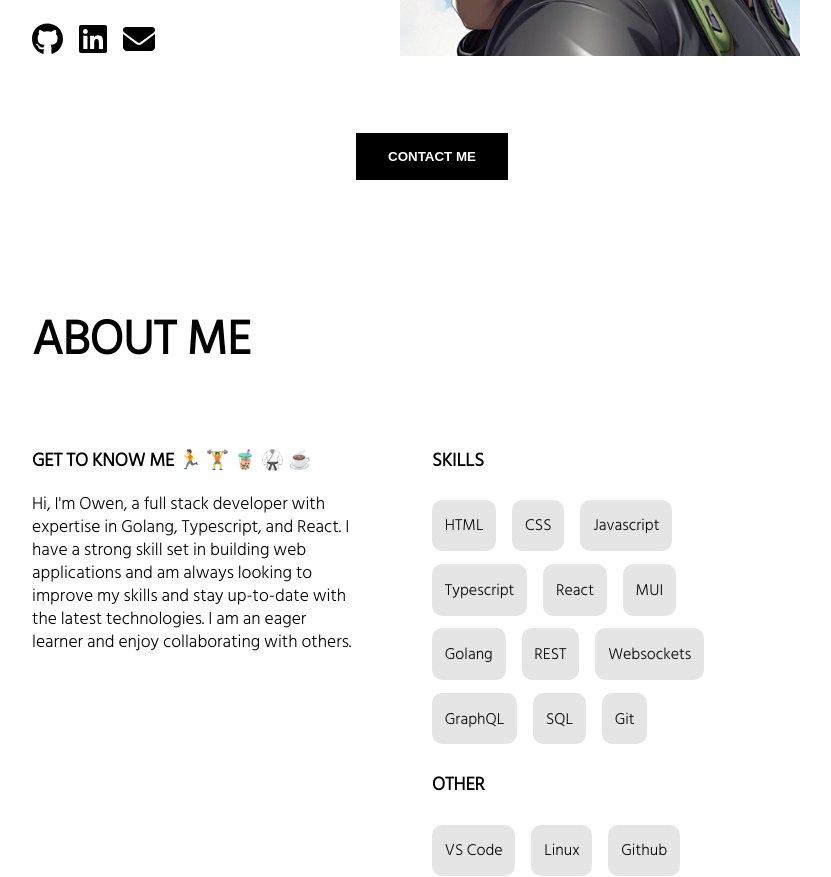
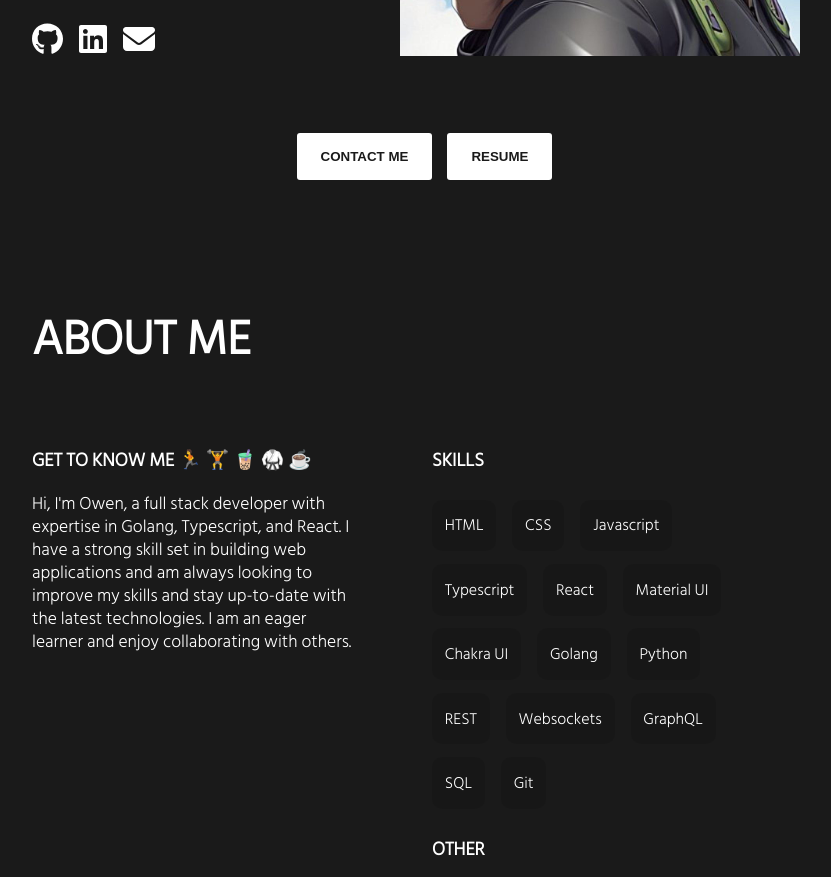
Before and after one commit to owengiri20/owen-portfolio, a React (Create React App) app: page / in a window 1280 px wide. Shown: the part 540-1417 px from the top of the page, without its empty margins (208-1039 px from the left). Built offline with nearby package versions, Linux system fonts and the light colour scheme.

Commit message:
add resume link

```diff
--- a/src/App.css
+++ b/src/App.css
@@ -276,17 +276,28 @@ footer {
 	padding-bottom: 0rem;
 }
 
-.contact-me-btn {
+.contact-container {
 	position: absolute;
 	bottom: 10%;
-  padding: 1rem 2rem;
-  text-transform: uppercase;
+	border-radius: 9px;
+	transition: all ease 0.2s;
+}
+
+.contact-container button{
+	background: transparent;
+	outline: 0;
 	border: 0;
+	margin-right: 15px;
 	background-color: var(--text-color);
 	color: var(--background-color);
+	padding: 1rem 1.5rem;
+	text-transform: uppercase;
+	border-radius: 3px;
 	cursor: pointer;
 	font-weight: bold;
-  transition: all ease 0.2s;
+
+
+	/* border: 2px solid red; */
 }
 
 .contact-me-btn:hover {
--- a/src/App.tsx
+++ b/src/App.tsx
@@ -11,6 +11,7 @@ import { Nav } from "./components/nav/Nav"
 import { getTheme } from "./components/nav/ThemeMenu"
 import { ProjectPage } from "./components/projects/ProjectPage"
 import { ProjectCarousel } from "./components/projects/Projects"
+import { CursorPage } from "./cursorTest/cursor"
 
 function App() {
 	// set the theme
@@ -18,7 +19,7 @@ function App() {
 		// get theme
 		const r = document.documentElement
 		if (r) {
-			const name = localStorage.getItem("theme") || "white"
+			const name = localStorage.getItem("theme") || "dark1"
 			const theme = getTheme(name)
 
 			const { backgroundColor, cardBackgroundColor, textColor, footerBackgroundColor } = theme
@@ -54,6 +55,7 @@ const RoutesX = () => {
 		<Routes>
 			<Route path="/" element={<Landing />} />
 			<Route path="/projects/:id" element={<ProjectPage />} />
+			<Route path="/cursor" element={<CursorPage />} />
 			<Route path="/contact" element={<ContactForm />} />
 		</Routes>
 	)
--- a/src/components/AboutMe.tsx
+++ b/src/components/AboutMe.tsx
@@ -1,7 +1,22 @@
 import { SimpleMotion } from "./SimpleMotion"
 
 export const AboutMe = () => {
-	const skills = ["HTML", "CSS", "Javascript", "Typescript", "React", "MUI", "Golang", "REST", "Websockets", "GraphQL", "SQL", "Git"]
+	const skills = [
+		"HTML",
+		"CSS",
+		"Javascript",
+		"Typescript",
+		"React",
+		"Material UI",
+		"Chakra UI",
+		"Golang",
+		"Python",
+		"REST",
+		"Websockets",
+		"GraphQL",
+		"SQL",
+		"Git",
+	]
 
 	const other = ["VS Code", "Linux", "Github"]
 
--- a/src/components/Hero.tsx
+++ b/src/components/Hero.tsx
@@ -3,6 +3,8 @@ import { faEnvelope } from "@fortawesome/free-solid-svg-icons"
 import { FontAwesomeIcon } from "@fortawesome/react-fontawesome"
 import { useNavigate } from "react-router"
 import OwenJPG from "../assets/owen.jpg"
+import Resume from './owen_giri_resume_2023.pdf';
+
 
 export const Hero = () => {
 	const nav = useNavigate()
@@ -31,15 +33,25 @@ export const Hero = () => {
 					<img src={OwenJPG} className="owen" alt="bing-chilling" />
 				</div>
 			</div>
-
-			<button
-				className="contact-me-btn"
+			<div className="contact-container">
+				<button
 				onClick={() => {
 					nav("/contact")
 				}}
 			>
 				Contact Me
 			</button>
+
+			<button
+				onClick={() => {
+					window.open(Resume, '_blank');
+				}}
+			>
+				Resume
+			</button>
+			</div>
+
+
 		</div>
 	)
 }
--- a/src/components/nav/ThemeMenu.tsx
+++ b/src/components/nav/ThemeMenu.tsx
@@ -1,11 +1,4 @@
 const themes = [
-  {
-    name: "white",
-    textColor: "black",
-    backgroundColor: "white",
-    footerBackgroundColor: "white",
-    cardBackgroundColor: "white",
-  },
 	{
 		name: "dark1",
 		textColor: "white",
@@ -13,38 +6,46 @@ const themes = [
 		footerBackgroundColor: "#1A1A1A",
 		cardBackgroundColor: "1A1A1A",
 	},
+	{
+		name: "white",
+		textColor: "black",
+		backgroundColor: "#f5f5f5",
+		footerBackgroundColor: "#f5f5f5",
+		cardBackgroundColor: "#f5f5f5",
+	},
+
 	// {
-  //   name: "wheat",
-  //   textColor: "black",
-  //   backgroundColor: "wheat",
-  //   footerBackgroundColor: "wheat",
-  //   cardBackgroundColor: "white",
+	// 	name: "wheat",
+	// 	textColor: "black",
+	// 	backgroundColor: "wheat",
+	// 	footerBackgroundColor: "wheat",
+	// 	cardBackgroundColor: "white",
 	// },
 	// {
-  //   name: "lightcoral",
-  //   textColor: "black",
-  //   backgroundColor: "lightcoral",
-  //   footerBackgroundColor: "lightcoral",
-  //   cardBackgroundColor: "white",
+	// 	name: "lightcoral",
+	// 	textColor: "black",
+	// 	backgroundColor: "lightcoral",
+	// 	footerBackgroundColor: "lightcoral",
+	// 	cardBackgroundColor: "white",
 	// },
 
 	// {
-  //   name: "coolgreen",
-  //   textColor: "white",
-  //   backgroundColor: "#1CAC78",
-  //   footerBackgroundColor: "#1CAC78",
-  //   cardBackgroundColor: "#1CAC78",
+	// 	name: "coolgreen",
+	// 	textColor: "white",
+	// 	backgroundColor: "#1CAC78",
+	// 	footerBackgroundColor: "#1CAC78",
+	// 	cardBackgroundColor: "#1CAC78",
 	// },
-];
+]
 
 export const getTheme = (name: string) => {
-  const filtered = themes.filter((t) => t.name === name);
+	const filtered = themes.filter((t) => t.name === name)
 	if (!filtered || filtered.length === 0 || !filtered[0]) {
-    return themes[0];
+		return themes[0]
 	}
 
-  return filtered[0];
-};
+	return filtered[0]
+}
 export const ThemeMenu = ({ isOpen }: { isOpen: boolean }) => {
 	return (
 		<div
@@ -56,42 +57,30 @@ export const ThemeMenu = ({ isOpen }: { isOpen: boolean }) => {
 			className="theme-picker"
 		>
 			{themes.map((t) => {
-        return <ColorItem key={t.name} theme={t} />;
+				return <ColorItem key={t.name} theme={t} />
 			})}
 		</div>
-  );
-};
+	)
+}
 
 interface ThemeObj {
-  name: string;
-  backgroundColor: string;
-  footerBackgroundColor: string;
-  textColor: string;
-  cardBackgroundColor: string;
+	name: string
+	backgroundColor: string
+	footerBackgroundColor: string
+	textColor: string
+	cardBackgroundColor: string
 }
 const ColorItem = ({ theme }: { theme: ThemeObj }) => {
-  const {
-    backgroundColor,
-    textColor,
-    cardBackgroundColor,
-    footerBackgroundColor,
-    name,
-  } = theme;
+	const { backgroundColor, textColor, cardBackgroundColor, footerBackgroundColor, name } = theme
 	const onChangeTheme = () => {
-    const r = document.documentElement;
+		const r = document.documentElement
 		if (r) {
-      r.style.setProperty("--background-color", backgroundColor);
-      r.style.setProperty("--card-background-color", cardBackgroundColor);
-      r.style.setProperty("--text-color", textColor);
-      r.style.setProperty("--footer-background-color", footerBackgroundColor);
-      localStorage.setItem("theme", name);
+			r.style.setProperty("--background-color", backgroundColor)
+			r.style.setProperty("--card-background-color", cardBackgroundColor)
+			r.style.setProperty("--text-color", textColor)
+			r.style.setProperty("--footer-background-color", footerBackgroundColor)
+			localStorage.setItem("theme", name)
 		}
-  };
-  return (
-    <div
-      onClick={onChangeTheme}
-      className="theme-circle"
-      style={{ background: backgroundColor }}
-    />
-  );
-};
+	}
+	return <div onClick={onChangeTheme} className="theme-circle" style={{ background: backgroundColor }} />
+}
--- /dev/null
+++ b/src/cursorTest/cursor.tsx
@@ -0,0 +1,3 @@
+export const CursorPage = () => {
+	return <div>hello</div>
+}
--- /dev/null
+++ b/src/declarations.d.ts
@@ -0,0 +1 @@
+declare module "*.pdf";
```
Also changed, not shown: inspiration/inspo.md (+2 -0 lines), 1 other file (tests, documents, lock files or other folders). Lines whose indentation alone changed are shown as unchanged.
